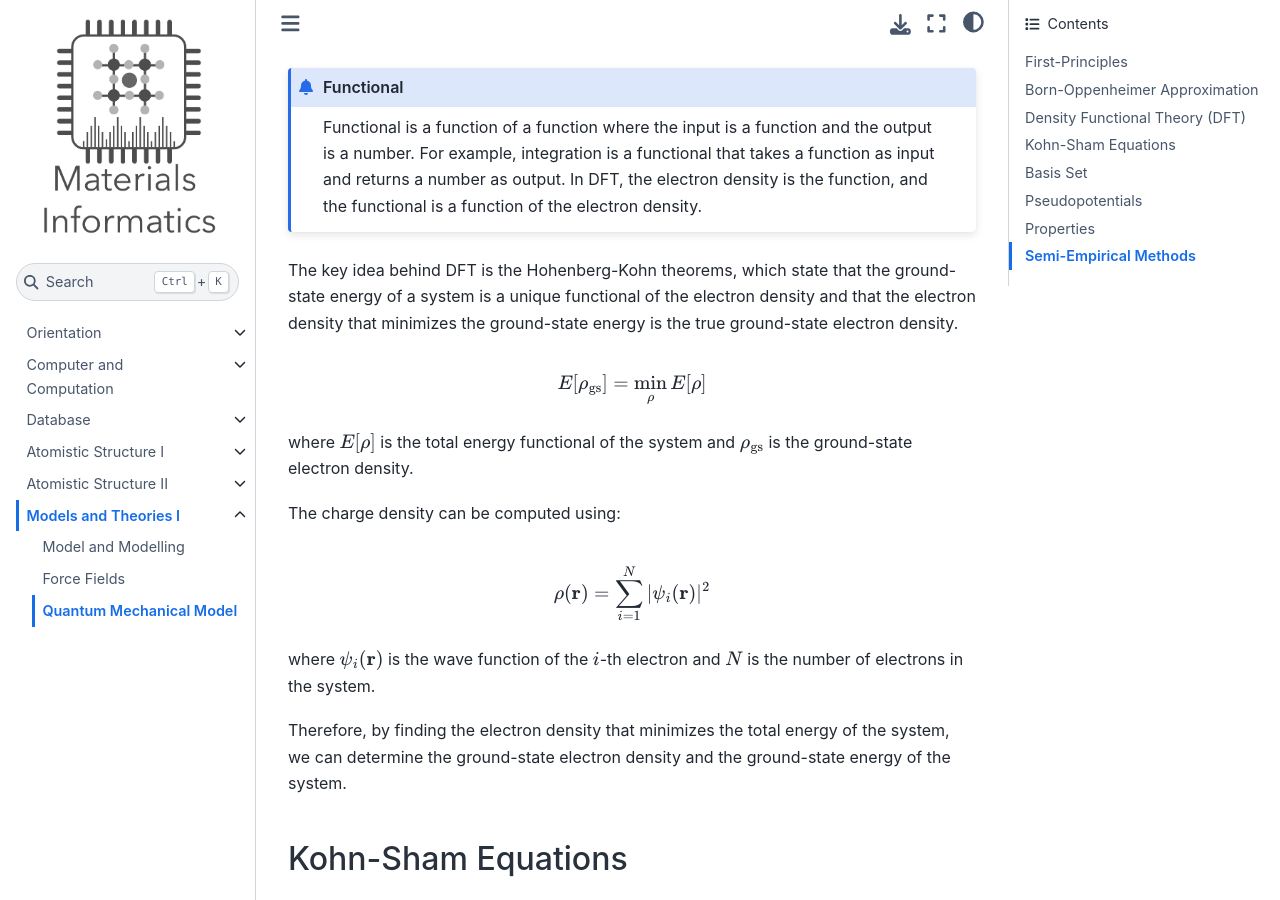
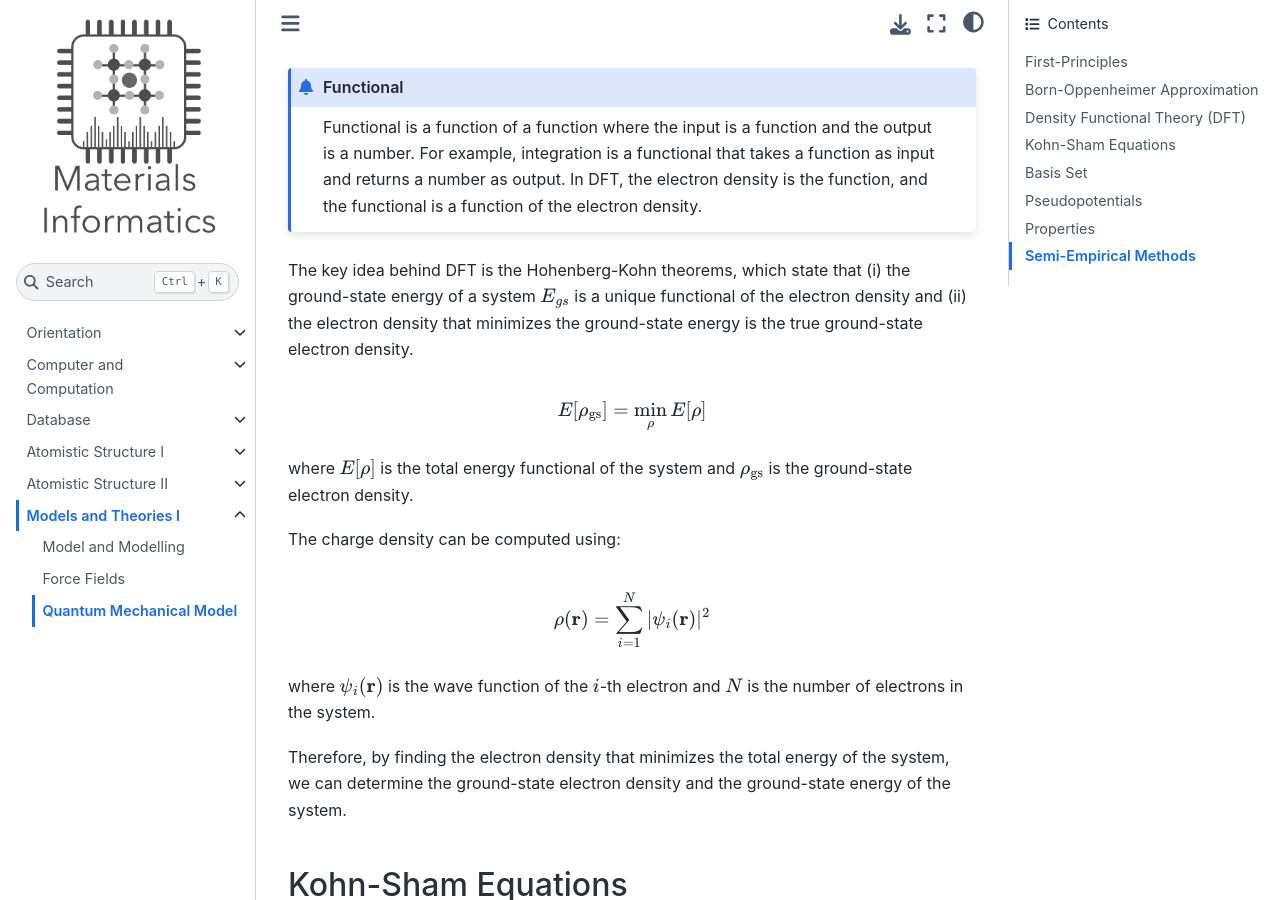
Before and after one commit to deng-group/MLE4217_5219_book, a Jupyter Book: the page built from models_and_theories_I/dft.md, in a window 1280 px wide and 900 px high, scrolled down 1482 px. Built offline with Jupyter Book 1.0.4 settings and Sphinx 7.4.7 and the Sphinx Book theme 1.1.4, drawn with Linux system fonts in a browser that asks for light colours; pages that are not in the unit, such as notebooks, are missing from menus; comment, search, counter and statistics services are not loaded.

````diff
--- a/models_and_theories_I/dft.md
+++ b/models_and_theories_I/dft.md
@@ -30,7 +30,7 @@ Solving the Schrödinger equation directly is computationally expensive and ofte
 Functional is a function of a function where the input is a function and the output is a number. For example, integration is a functional that takes a function as input and returns a number as output. In DFT, the electron density is the function, and the functional is a function of the electron density.
 ```
 
-The key idea behind DFT is the Hohenberg-Kohn theorems, which state that the ground-state energy of a system is a unique functional of the electron density and that the electron density that minimizes the ground-state energy is the true ground-state electron density.
+The key idea behind DFT is the Hohenberg-Kohn theorems, which state that (i) the ground-state energy of a system $E_{gs}$ is a unique functional of the electron density and (ii) the electron density that minimizes the ground-state energy is the true ground-state electron density.
 
 $$
 E[\rho_{\text{gs}}] = \min_{\rho} E[\rho]
````
Also changed, not shown: models_and_theories_I/force_fields.md (+10 -8 lines), figures/original_figs/make_figures.ipynb (added), 1 other file.
